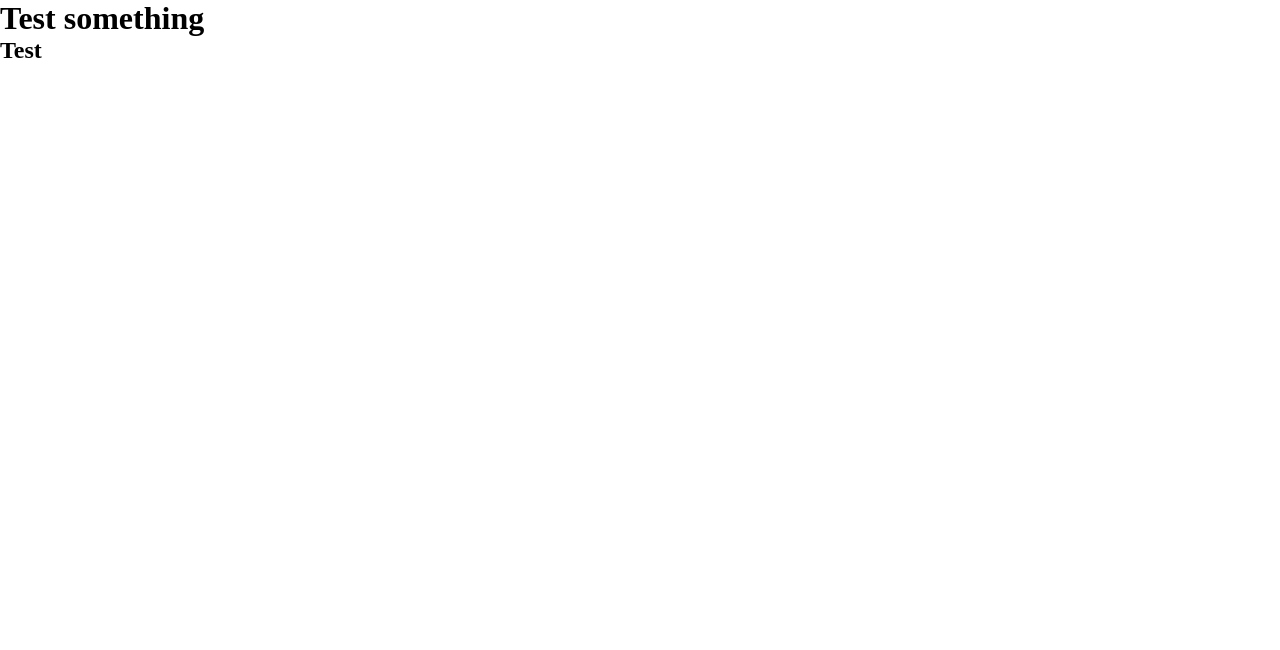
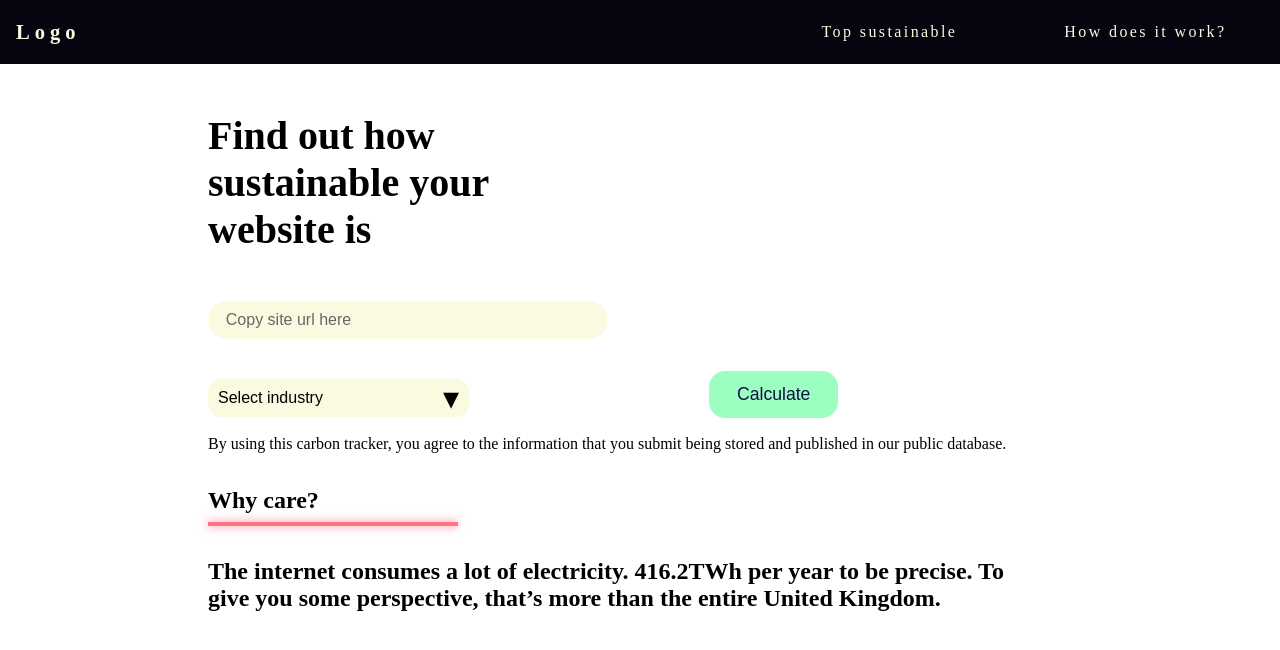
Before and after one commit to lucian-aionicesei/carbon-tracker, a website built with Vite: page index.html in a window 1280 px wide. Built offline with nearby package versions, Linux system fonts and the light colour scheme; no server answers.

Commit message:
Basic structur UI content, frontpage

```diff
--- a/index.html
+++ b/index.html
@@ -8,11 +8,62 @@
   </head>
   <body>
     <header>
-      <h1>Test something</h1>
-      <h2>Test</h2>
+      <nav>
+        <div class="logo">
+          <h3>Logo</h3>
+        </div>
+
+        <ul class="nav_links">
+          <li>
+            <a href="#">Top sustainable</a>
+          </li>
+
+          <li>
+            <a href="#">How does it work?</a>
+          </li>
+        </ul>
+      </nav>
     </header>
-    <main></main>
+    <main>
+      <section id="input_section">
+        <div class="h1_text">
+          <h1>Find out how sustainable your website is</h1>
+        </div>
+        <article class="user_inputs">
+          <input type="text" class="url_input" placeholder="Copy site url here" />
+          <div class="inputs_bottom">
+            <div class="dropdown_industry">
+              <button class="dropbtn_industry">Select industry</button>
+
+              <div class="dropdown-content">
+                <button class="filter_industry" data-filter="Food">Agriculture / Food Production</button>
+                <button class="filter_industry" data-filter="Finance">The financial sector</button>
+                <button class="filter_industry" data-filter="Clothing">Clothing and fashion industry</button>
+                <button class="filter_industry" data-filter="Tech">Tech and computer industry</button>
+                <button class="filter_industry" data-filter="Construction">Construction industry</button>
+                <button class="filter_industry" data-filter="Transport">Transport sector</button>
+                <button class="filter_industry" data-filter="Entertainment">Culture, sports and the entertainment industry</button>
+                <button class="filter_industry" data-filter="Hotel">Hotel and restaurant industry</button>
+                <button class="filter_industry" data-filter="Energy">The energy sector</button>
+                <button class="filter_industry" data-filter="Retail">Retail industry</button>
+              </div>
+            </div>
+            <button class="calculate_btn">Calculate</button>
+          </div>
+          <p>By using this carbon tracker, you agree to the information that you submit being stored and published in our public database.</p>
+        </article>
+      </section>
+
+      <section id="why_section">
+        <h2>Why care?</h2>
+        <hr />
+        <div class="fact_why-section">
+          <h2>The internet consumes a lot of electricity. 416.2TWh per year to be precise. To give you some perspective, that’s more than the entire United Kingdom.</h2>
+        </div>
+      </section>
+    </main>
     <footer></footer>
     <script type="module" src="/main.js"></script>
+    <script type="module" src="./scripts/functionalities.js"></script>
   </body>
 </html>
--- a/sass/abstract/_index.scss
+++ b/sass/abstract/_index.scss
@@ -0,0 +1 @@
+@forward "variables";
--- /dev/null
+++ b/sass/abstract/_variables.scss
@@ -0,0 +1,6 @@
+/* ............ Color variables ......... */
+
+$header-color: #05050f;
+$text-color: #fafae0;
+$primary-color1: #14142c;
+$primary-color2: #101026;
--- /dev/null
+++ b/sass/layout/_header.scss
@@ -0,0 +1,243 @@
+@use "../abstract/" as abstract;
+
+/* ................. nav  .......... */
+
+header {
+  background-color: abstract.$header-color;
+
+  li {
+    display: table-cell;
+    position: relative;
+    padding: 15px 0;
+  }
+
+  a {
+    color: abstract.$text-color;
+    font-weight: 200;
+    text-decoration: none;
+    letter-spacing: 0.15em;
+    display: inline-block;
+    padding: 5px 0px;
+    position: relative;
+  }
+}
+
+nav {
+  display: flex;
+  justify-content: space-around;
+  align-items: center;
+  min-height: 8vh;
+  position: relative;
+  z-index: 11;
+  transition: all 0.5s;
+}
+
+.nav_links {
+  display: flex;
+  justify-content: space-around;
+  width: 40%;
+  margin-left: auto;
+}
+
+/*  .......... logo ......... */
+
+.logo {
+  letter-spacing: 5px;
+  font-size: 1.1rem;
+  color: abstract.$text-color;
+  transition: ease-in 0.1s;
+  cursor: pointer;
+  padding-left: 1rem;
+  position: relative;
+  z-index: 100;
+}
+
+/*  .......... Input / intro section  ......... */
+h1 {
+  text-align: left;
+  font-size: 2.5rem;
+}
+
+.h1_text {
+  padding: 3rem;
+  width: 30rem;
+}
+
+.user_inputs {
+  padding-left: 3rem;
+  margin-bottom: 2rem;
+
+  p {
+    margin-top: 1.3rem;
+    line-height: 1.3rem;
+  }
+}
+
+.url_input {
+  padding: 0.8rem;
+  font-size: 1rem;
+  min-width: 20rem;
+  border-width: 0px;
+  background-color: #fafae0;
+  border-style: none;
+  border-radius: 3rem;
+  width: 100%;
+  max-width: 400px;
+  min-width: 300px;
+  height: 38px;
+  margin-bottom: 1.5rem;
+}
+
+::placeholder {
+  font-size: 1rem;
+  color: #676767;
+  padding: 5px;
+}
+
+/* ............  Dropdown ................ */
+
+.dropbtn_industry {
+  cursor: pointer;
+  background: #fafae0;
+  border-radius: 13px;
+  outline: none;
+  border-style: none;
+  width: 261px;
+  height: 38px;
+  padding: 10px;
+  text-align: left;
+  display: flex;
+  justify-content: space-between;
+  align-items: center;
+  font-size: 1rem;
+}
+
+.dropbtn_industry::after {
+  content: "▾";
+  color: black;
+  font-size: 2rem;
+}
+
+.changeArrow::after {
+  content: "▴";
+}
+
+.dropdown-content {
+  display: none;
+  position: absolute;
+  background-color: white;
+  width: 261px;
+  z-index: 1;
+  text-align: left;
+}
+
+.dropdown-content_industry {
+  display: none;
+  position: absolute;
+  background-color: white;
+  width: 160px;
+  z-index: 1;
+  text-align: left;
+}
+
+.flex {
+  display: flex;
+  flex-direction: column;
+}
+
+.filter_industry {
+  background-color: white;
+  border: none;
+  cursor: pointer;
+  padding: 10px;
+  text-align: left;
+  font-size: 16px;
+}
+
+.filter_industry:hover {
+  background-color: rgba(201, 193, 193, 0.568);
+}
+
+.inputs_bottom {
+  display: flex;
+  flex-direction: column;
+}
+
+.calculate_btn {
+  margin-top: 1rem;
+  align-self: flex-start;
+  background-color: #9bffc2;
+  border-radius: 16px;
+  display: inline-block;
+  cursor: pointer;
+  color: #101044;
+  font-family: Arial;
+  font-size: 1.1rem;
+  padding: 13px 28px;
+  text-decoration: none;
+  border-style: none;
+}
+
+#why_section {
+  padding-left: 3rem;
+
+  hr {
+    width: 250px;
+    margin-top: 0.5rem;
+    border: 2px solid #fd7484;
+    box-shadow: 0px 0px 10px #fd7484;
+  }
+
+  .fact_why-section {
+    margin-top: 2rem;
+  }
+}
+
+@media only screen and (min-width: 600px) {
+  .url_input {
+    margin-bottom: 0;
+  }
+
+  .inputs_bottom {
+    flex-direction: row;
+    gap: 15rem;
+    margin-top: 2rem;
+
+    .select {
+      align-self: flex-end;
+    }
+
+    .calculate_btn {
+      align-self: baseline;
+      margin: 0;
+    }
+  }
+
+  .fact_why-section {
+    max-width: 100ch;
+  }
+
+  .user_inputs p {
+    margin-top: 1rem;
+  }
+
+  .dropbtn_industry {
+    margin-top: 0.5rem;
+  }
+}
+
+@media only screen and (min-width: 768px) {
+  main {
+    margin-left: 10rem;
+  }
+
+  .url_input {
+    width: 715px;
+  }
+}
+
+// @media only screen and (min-width: 992px) {
+// }
+
+// @media only screen and (min-width: 1200px) {
+// }
--- a/sass/layout/_index.scss
+++ b/sass/layout/_index.scss
@@ -0,0 +1 @@
+@forward "header.scss";
--- /dev/null
+++ b/scripts/functionalities.js
@@ -0,0 +1,35 @@
+"use strict";
+window.addEventListener("load", setup);
+
+function setup() {
+  document.querySelector(".dropbtn_industry").addEventListener("click", showContent);
+
+  document.addEventListener("mouseup", function (e) {
+    const container_content = document.querySelector(".dropdown-content");
+    if (!container_content.contains(e.target)) {
+      container_content.classList.remove("flex");
+      document.querySelector(".dropbtn_industry").classList.remove("changeArrow");
+    }
+  });
+
+  let allIndustryOptions = document.querySelectorAll(".filter_industry");
+  allIndustryOptions.forEach((industryOption) => {
+    industryOption.addEventListener("click", getIndustry);
+  });
+}
+
+function getIndustry(industryOption) {
+  const industryChoice = industryOption.target.getAttribute("data-filter");
+  console.log(industryChoice);
+  document.querySelector(".dropbtn_industry").textContent = industryChoice;
+  document.querySelector(".dropdown-content").classList.remove("flex");
+  document.querySelector(".dropbtn_industry").classList.remove("changeArrow");
+}
+
+function showContent() {
+  //   document.querySelector(".dropbtn_industry").addEventListener("click", () => {
+  //     document.querySelector(".dropdown-content").classList.remove("flex");
+  //   });
+  document.querySelector(".dropdown-content").classList.toggle("flex");
+  document.querySelector(".dropbtn_industry").classList.toggle("changeArrow");
+}
```
Also changed, not shown: sass/style.scss (+6 -5 lines), scripts/test.js (deleted).
